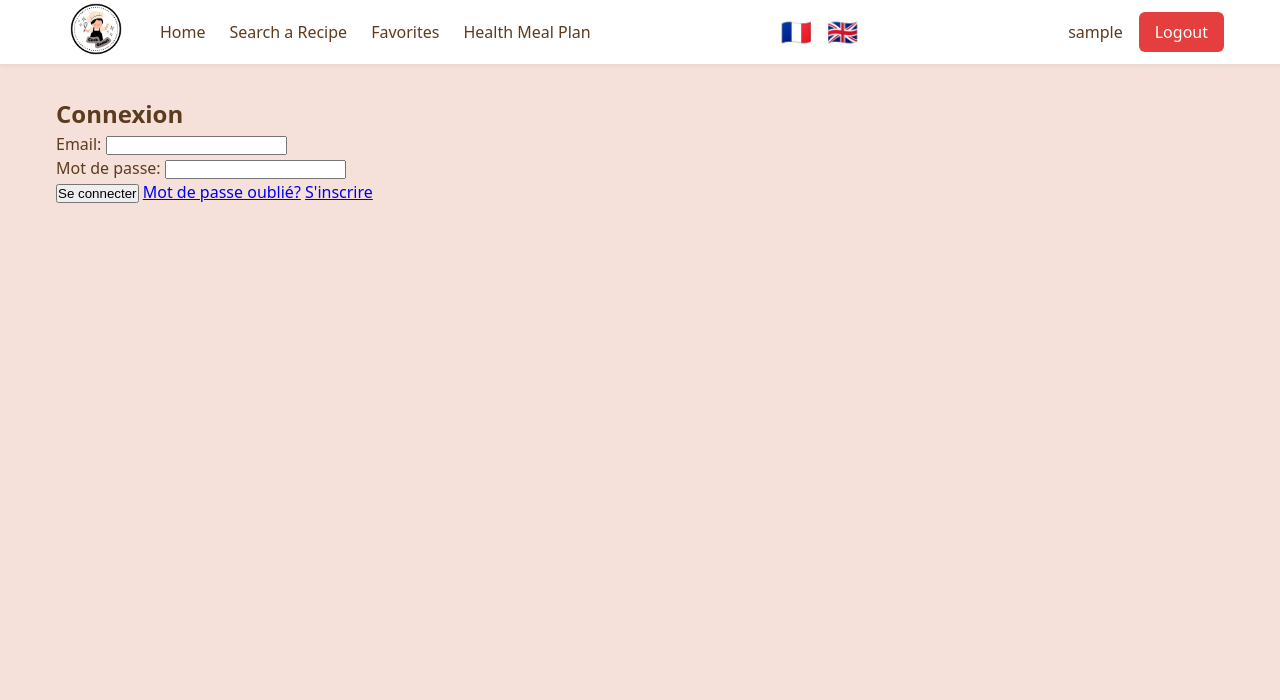
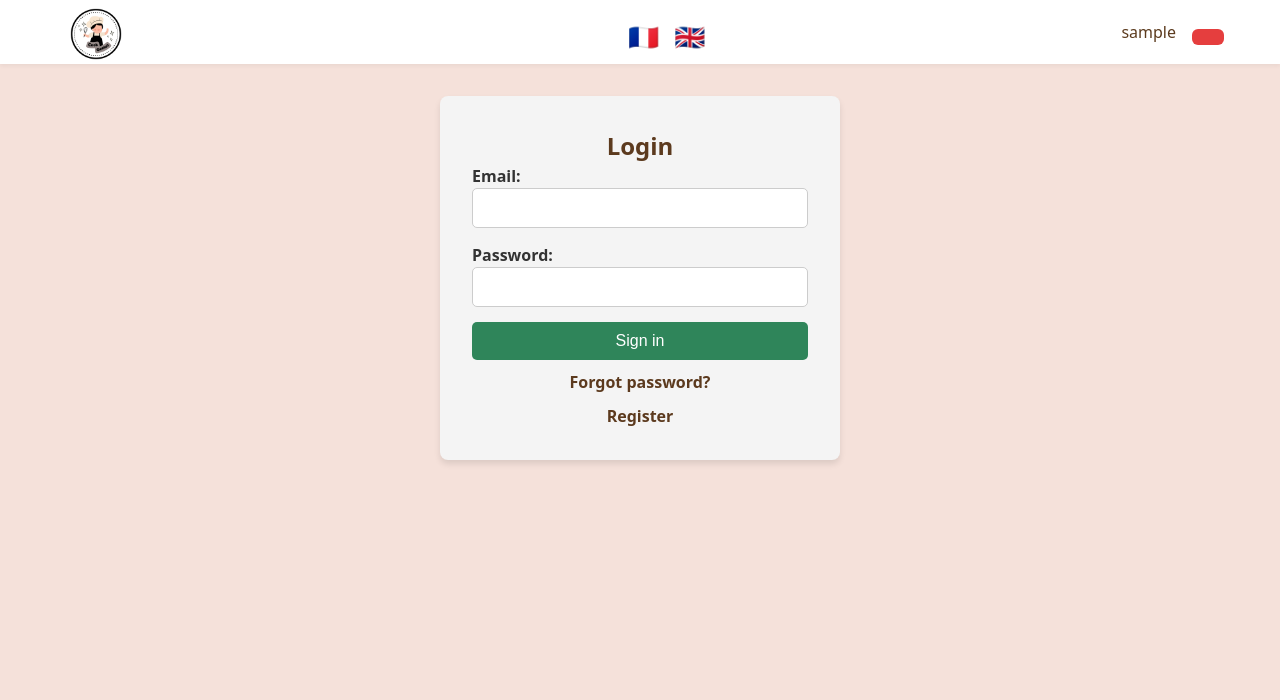
Before and after one commit to YacineMdh/CookGenius, a PHP site: the page made by templates/auth/login.php in a window 1280 px wide. Shown: the top 700 px of the page. Run offline with PHP 8.4, Linux system fonts and the light colour scheme; the template is opened without the code that fills it, so the values that code supplies are empty; the visitor is signed in with stand-in values (Sample User, id 1).

Commit message:
add read me and correction

```diff
--- a/src/lang/en.php
+++ b/src/lang/en.php
@@ -30,5 +30,15 @@ return [
     "meals_placeholder" => "e.g., 3",
     "generate_plan" => "Generate Plan",
     "meal_suggestions" => "Meal Suggestions",
-    "total_calories" => "Total Calories"
+    "total_calories" => "Total Calories",
+    "login" => "Login",
+    "email" => "Email",
+    "password" => "Password",
+    "login_button" => "Sign in",
+    "forgot_password" => "Forgot password?",
+    "register" => "Register",
+    "inscription" => "Sign up",
+    "confirm_password" => "Confirm password",
+    "password_reset" => "Password Reset",
+    "send_reset_link" => "Send Reset Link"
 ];
--- a/templates/auth/login.php
+++ b/templates/auth/login.php
@@ -1,16 +1,83 @@
+<?php
+require_once __DIR__ . '/../../src/config.php';
+?>
+<style>
+    .container {
+        max-width: 400px;
+        margin: 0 auto;
+        padding: 2rem;
+        background: #f4f4f4;
+        border-radius: 8px;
+        box-shadow: 0 4px 6px rgba(0, 0, 0, 0.1);
+    }
+
+    h2 {
+        text-align: center;
+        color: #5C3A1E;
+    }
+
+    form {
+        display: flex;
+        flex-direction: column;
+    }
+
+    label {
+        font-weight: bold;
+        margin-bottom: 5px;
+        color: #333;
+    }
+
+    input {
+        width: 100%;
+        padding: 10px;
+        margin-bottom: 15px;
+        border: 1px solid #ccc;
+        border-radius: 5px;
+        font-size: 1rem;
+    }
+
+    button {
+        background: #2F855A;
+        color: white;
+        padding: 10px;
+        border: none;
+        border-radius: 5px;
+        font-size: 1rem;
+        cursor: pointer;
+        transition: background 0.3s;
+    }
+
+    button:hover {
+        background: #1E5840;
+    }
+
+    a {
+        text-align: center;
+        display: block;
+        margin-top: 10px;
+        color: #5C3A1E;
+        text-decoration: none;
+        font-weight: bold;
+    }
+
+    a:hover {
+        text-decoration: underline;
+    }
+</style>
+
 <div class="container">
     <form method="POST" action="/login">
-        <h2>Connexion</h2>
+        <h2><?= $lang['login']; ?></h2>
         <div>
-            <label>Email:</label>
+            <label><?= $lang['email']; ?>:</label>
             <input type="email" name="email" required>
         </div>
         <div>
-            <label>Mot de passe:</label>
+            <label><?= $lang['password']; ?>:</label>
             <input type="password" name="password" required>
         </div>
-        <button type="submit">Se connecter</button>
-        <a href="/forgot-password">Mot de passe oublié?</a>
-        <a href="/register">S'inscrire</a>
+        <button type="submit"> <?= $lang['login_button']; ?> </button>
+        <a href="/forgot-password"> <?= $lang['forgot_password']; ?> </a>
+        <a href="/register"> <?= $lang['register']; ?> </a>
     </form>
 </div>
--- a/templates/base.php
+++ b/templates/base.php
@@ -151,7 +151,7 @@ require_once __DIR__ . '/../src/config.php';
         }
 
         .btn-primary:hover {
-            background: #3182ce;
+            background: #5C3B1E;
         }
 
         .btn-danger {
--- a/templates/detail.php
+++ b/templates/detail.php
@@ -283,7 +283,7 @@ $ratingStats = [
         }
 
         .btn-primary:hover {
-            background: #3182ce;
+            background: #5C3B1E;
         }
 
         @media (max-width: 768px) {
```
Also changed, not shown: src/lang/fr.php (+11 -1 lines), templates/auth/forgot.php (+69 -3 lines), templates/auth/register.php (+72 -5 lines), Readme.md (added), 2 other files.
